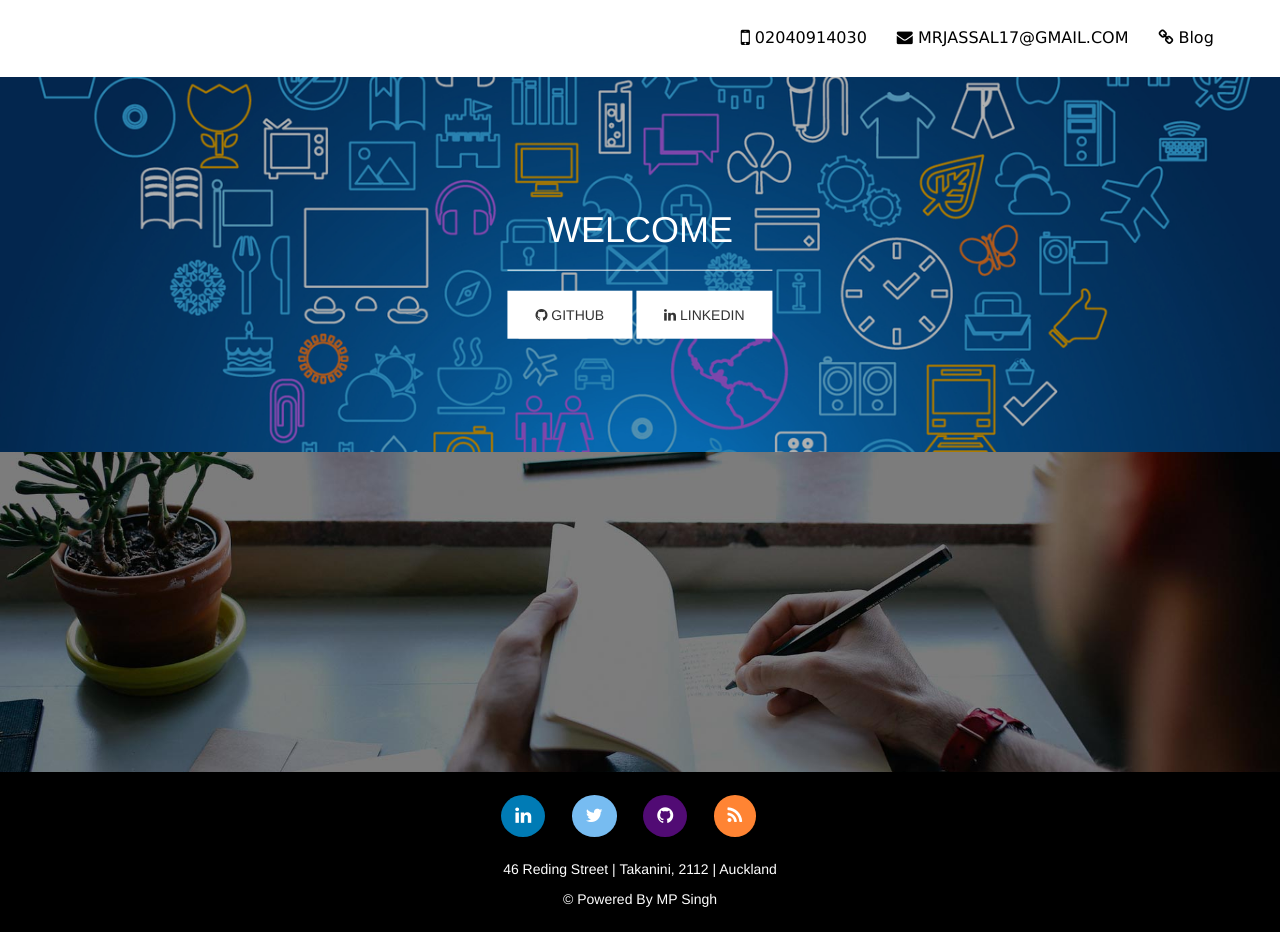
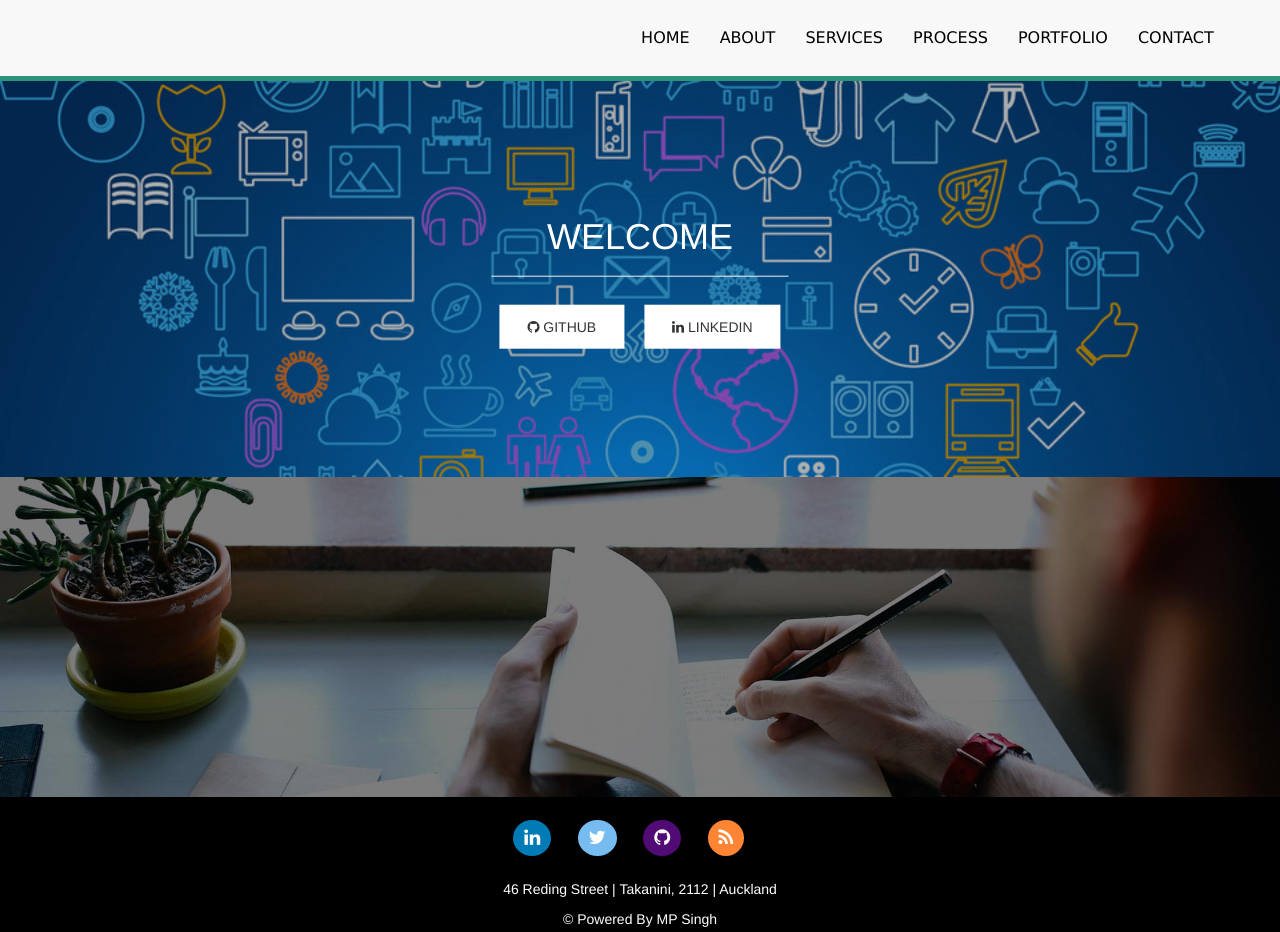
Before and after one commit to manpreet-singh17/Portfolio, a plain HTML site: page index.html in a window 1280 px wide. Shown: the top 932 px of the page. Drawn offline with nearby package versions, Linux system fonts and the light colour scheme.

Commit message:
renew whole body section.

```diff
--- a/index.css
+++ b/index.css
@@ -4,11 +4,11 @@ body {
 	height: 100%;
 }
 
-
 /*********** CSS RULES FOR NAVBAR***********/
 
 nav.navbar {
-	background-color: #FFFFFF;
+	border-bottom: 5px solid #2F937B;
+	/*background-color: #FFFFFF;*/
 	border-radius: 0px;
 	padding: 1% 4%;
 }
@@ -30,11 +30,19 @@ nav.navbar {
 
 /**********************JUMBOTRON CSS RULES ****************/
 
-#headerImage {
+#headerImage{
+	background-image: url(Images/finalBanner.png);
+	background-size: cover;
+	height: 400px;
+	background-position: center;
+	background-repeat: no-repeat;
+}
+
+#jumboSection {
 	margin-top: 6%;
 }
 
-#headerImage>div>div {
+#jumboSection>div>div {
 	padding-left: 0px;
 	padding-right: 0px;
 }
@@ -66,7 +74,8 @@ nav.navbar {
 #follow-me-btn>a {
 	border-radius: 0px;
 	border: none;
-	padding: 14px 28px;
+	padding: 12px 28px;
+	margin: 8px;
 	cursor: pointer;
 }
 
@@ -96,7 +105,7 @@ nav.navbar {
 
 /************************** FOOTER CSS RULES***************************/
 
-footer {
+footer>.container-fluid {
 	background-color: black;
 }
 
@@ -107,11 +116,10 @@ footer {
 #footer-content>a{
 	text-decoration: none;
 	text-align: center;
-	width: 4%;
 }
 
 #footer-content>a>.fa {
-	padding: 14px;
+	padding: 11px;
 	border-radius: 50%;
 }
 
--- a/index.html
+++ b/index.html
@@ -33,19 +33,22 @@
 			<div class="collapse navbar-collapse" id="mainNavbar">
 				<ul class="nav navbar-nav navbar-right">
 					<li>
-						<a href="#"><i class="fa fa-mobile fa-lg" aria-hidden="true"></i> 02040914030</a>
+						<a href="#">HOME</a>
 					</li>
 					<li>
-						<a href="#"><i class="fa fa-envelope" aria-hidden="true"></i> MRJASSAL17@GMAIL.COM</a>
-					</li>
-					<li class="visible-xs">
-						<a href="https://github.com/manpreet-singh17/" target="_blank"><i class="fa fa-github" aria-hidden="true"></i> GITHUB</a>
-					</li>
-					<li class="visible-xs">
-						<a href="https://www.linkedin.com/in/manpreet-singh-309007136/" target="_blank"><i class="fa fa-linkedin" aria-hidden="true"></i> LINKEDIN</a>
+						<a href="#">ABOUT</a>
 					</li>
 					<li>
-						<a href="https://sharingskill.wordpress.com/" target="_blank"><i class="fa fa-chain" aria-hidden="true"></i> Blog</a>
+						<a href="#">SERVICES</a>
+					</li>
+					<li>
+						<a href="#">PROCESS</a>
+					</li>
+					<li>
+						<a href="#">PORTFOLIO</a>
+					</li>
+					<li>
+						<a href="#">CONTACT</a>
 					</li>
 				</ul>
 			</div>
@@ -54,19 +57,20 @@
 	<!-- Navigation Bar ends -->
 
 	<!-- jumbotron image starts -->
-	<div class="container-fluid" id="headerImage">
+	<div class="container-fluid" id="jumboSection">
 		<div class="row">
 			<div class="col-xs-12">
-				<img src="Images/rsz_1finalbanner.png" class="img-responsive" />
+				<!--<img src="Images/rsz_1finalbanner.png" class="img-responsive" />-->
 
+				<div id="headerImage"></div>
 				<div class="overlay"></div>
 
 				<div id="overlayContent" class="text-center">
-					<div class="hidden-xs hidden-sm hidden-md">
+					<div>
 						<h1>WELCOME</h1>
 						<hr/>
 					</div>
-					<div id="follow-me-btn" class="visible-lg visible-md">
+					<div id="follow-me-btn">
 						<a href="https://github.com/manpreet-singh17/" target="_blank" class="btn btn-default"><i class="fa fa-github" aria-hidden="true"></i> GITHUB</a>
 						<a href="https://www.linkedin.com/in/manpreet-singh-309007136/" target="_blank" class="btn btn-default"><i class="fa fa-linkedin" aria-hidden="true"></i> LINKEDIN</a>
 					</div>
@@ -77,7 +81,11 @@
 	<!-- jumbotron image ends -->
 
 	<!-- body content starts here. -->
+	<article>
+		<section>
 
+		</section>
+	</article>
 	<!-- body content ends here. -->
 
 	<!-- bottom image parallax effect. -->
```
